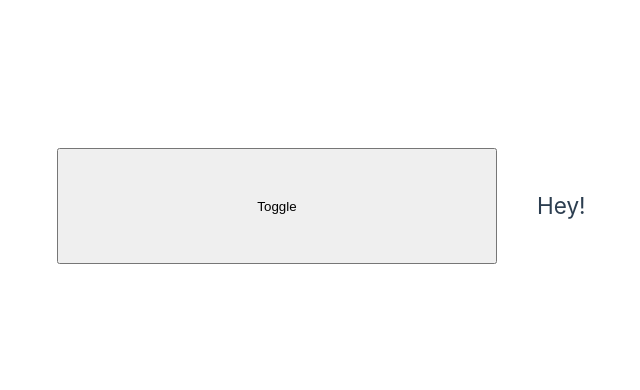
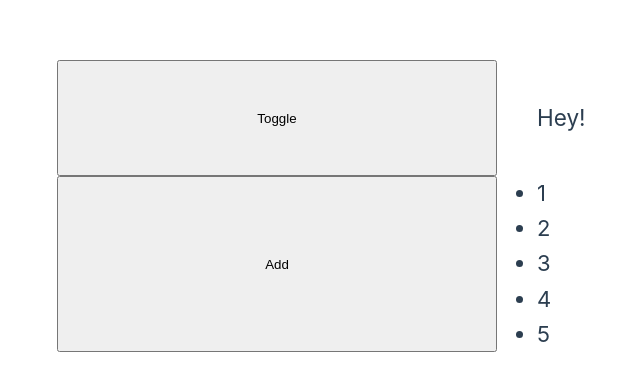
Before and after one commit to WinterIsCoding23/udemy-vue3, a Vue app in the folder section7/animations/: page / in a window 1280 px wide. Shown: the part 194-584 px from the top of the page, without its empty margins (143-783 px from the left). Built offline with nearby package versions, Linux system fonts and the light colour scheme.

Commit message:
creating a new button and an ul as well as defining the addItem-function in methods

```diff
--- a/section7/animations/src/App.vue
+++ b/section7/animations/src/App.vue
@@ -32,6 +32,13 @@
     -> binding the css-attribute like this to the transition-component: ":css="false" saves ressources since Vue then doesnt check for (the in this case non-existent) CSS-animations:  -->
     <h2 v-if="flag">Hey!</h2>
   </transition>
+
+  <!-- Chapter 77 Animating a List: -->
+  <button @click="addItem">Add</button>
+
+  <ul>
+    <li v-for="number in numbers" :key="number">{{ number }}</li>
+  </ul>
 </template>
 
 <script>
@@ -40,9 +47,18 @@ export default {
   data() {
     return {
       flag: true,
+      numbers: [1, 2, 3, 4, 5],
     };
   },
   methods: {
+    // addItem-function inserts a random number "num" between 1 and 100
+    // & inserts it at the position of a random index-number from the numbers-array
+    // the splice-method makes sure that the insertion is done at index "index", 0 elements removed and "num" is inserted
+    addItem() {
+      const num = Math.floor(Math.random() * 100 + 1);
+      const index = Math.floor(Math.random() * this.numbers.length);
+      this.numbers.splice(index, 0, num);
+    },
     beforeEnter(el) {
       console.log("beforeEnter-event fired", el);
     },
@@ -83,6 +99,11 @@ export default {
 </script>
 
 <style>
+li {
+  font-size: 22px;
+  cursor: pointer;
+}
+
 h2 {
   width: 400px;
   margin: 20px;
```
